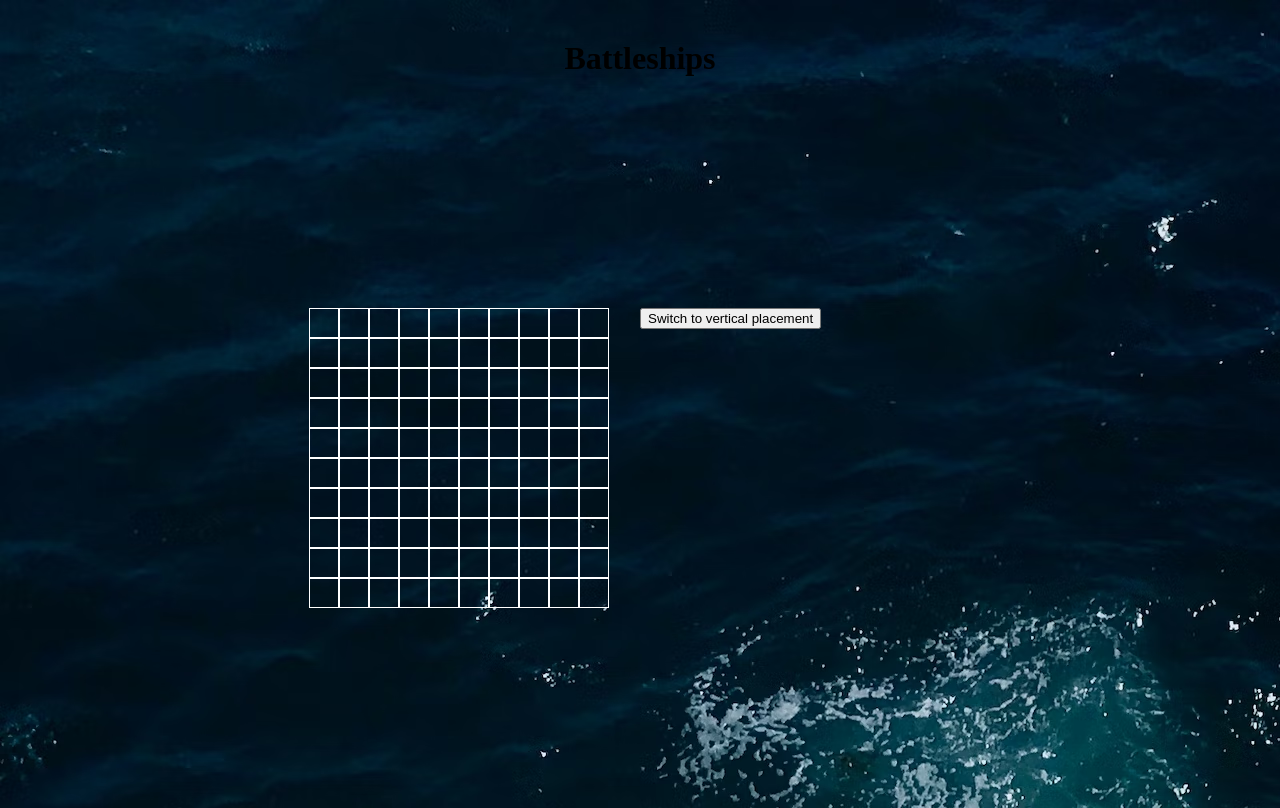
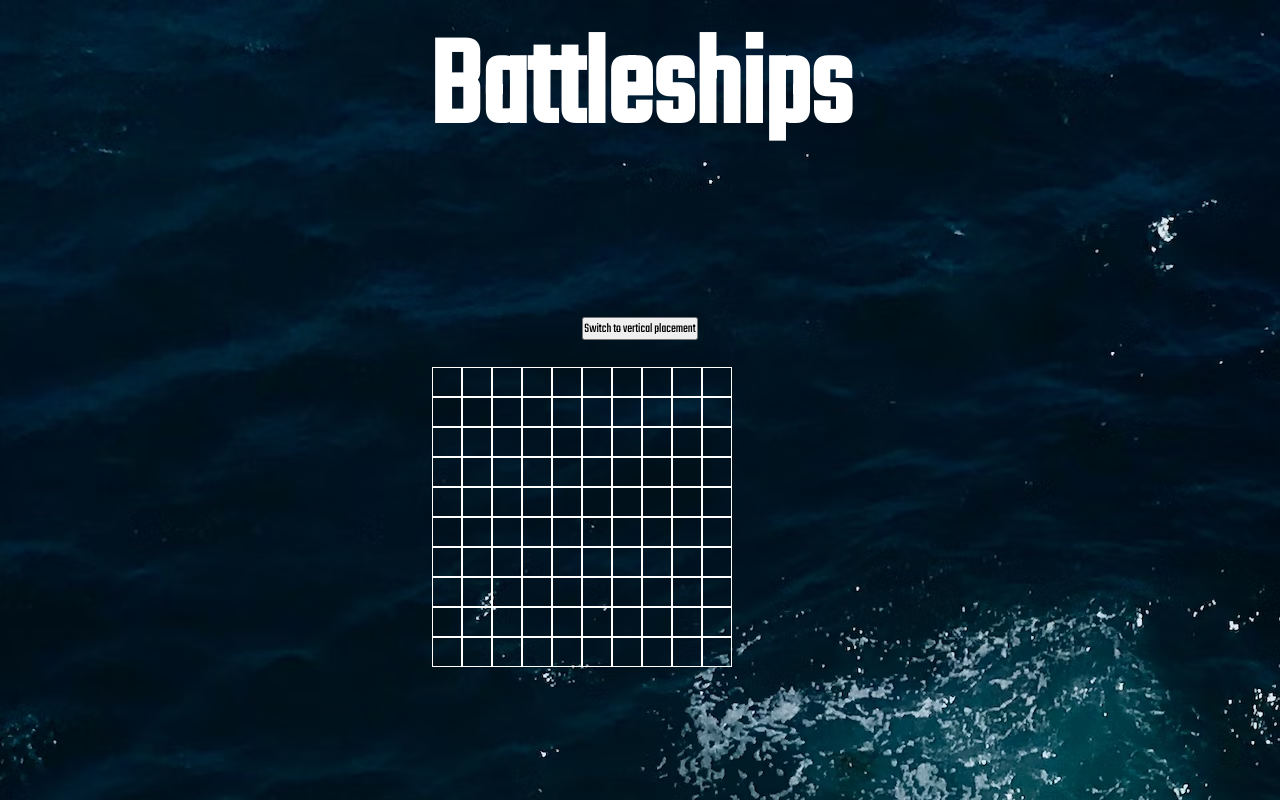
Before and after one commit to Seapolco/odin-battleships, a website built with webpack: page src/template.html in a window 1280 px wide. Built offline with nearby package versions, Linux system fonts and the light colour scheme.

Commit message:
Changed font, adjusted positioning.

```diff
--- a/src/main.css
+++ b/src/main.css
@@ -1,7 +1,12 @@
 * {
     /* color: pink; */
     box-sizing: border-box;
+    font-family: 'Teko';
+    margin: 0;
+    padding:0;
 }
+
+
 
 html {
     height: 100%;
@@ -14,16 +19,28 @@ body  {
 
     place-items: center;
     height: 100%;
-    grid-template-rows: 100px 1fr;
+    grid-template-rows: 1fr 5fr;
+}
+
+h1 {
+    color: white;
+    font-size: 8rem;
+
 }
 
 .placementPageWrapper {
     display: grid;
-    grid-template-columns: 1fr 1fr;
+    grid-template-rows: 1fr 6fr;
+}
+
+.alignmentBtn {
+    display:grid;
+    grid-row:1/2;
 }
 
 .placementBoard {
     display: grid;
+    grid-row: 2/2;
     justify-content: center;
     grid-template-rows: repeat(10, 30px);
     grid-template-columns: repeat(10, 30px);
--- a/src/template.html
+++ b/src/template.html
@@ -5,6 +5,9 @@
     <meta http-equiv="X-UA-Compatible" content="IE=edge">
     <meta name="viewport" content="width=device-width, initial-scale=1.0">
     <title>Battleships</title>
+    <style>
+        @import url('https://fonts.googleapis.com/css2?family=Teko&display=swap');
+        </style>
 </head>
 <body>
     <h1>Battleships</h1>
```
